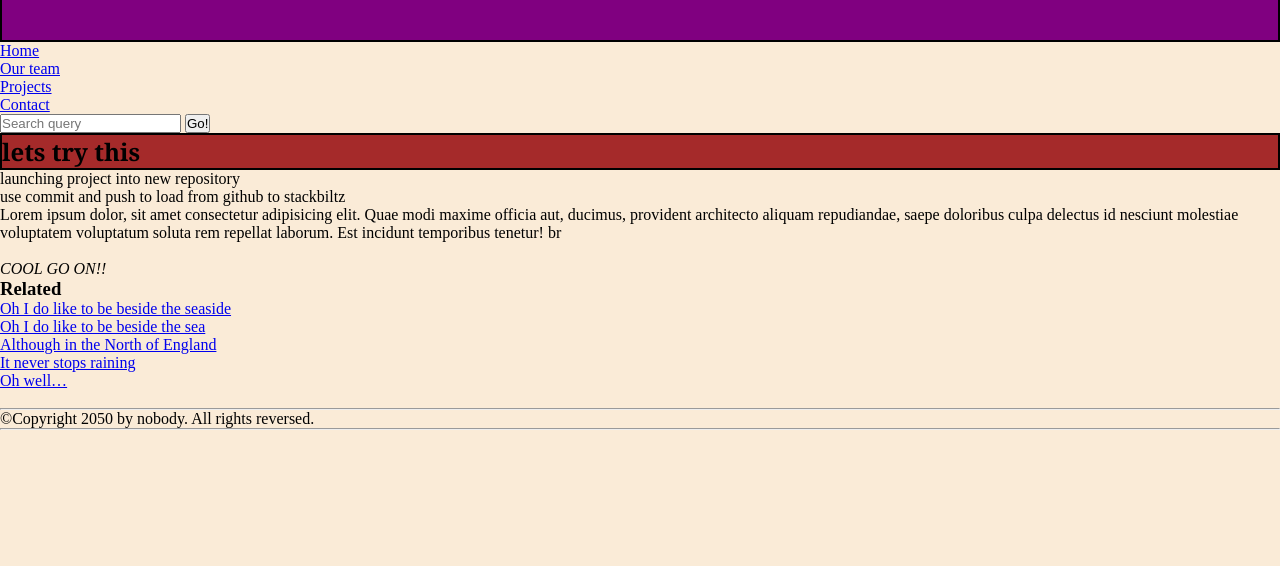
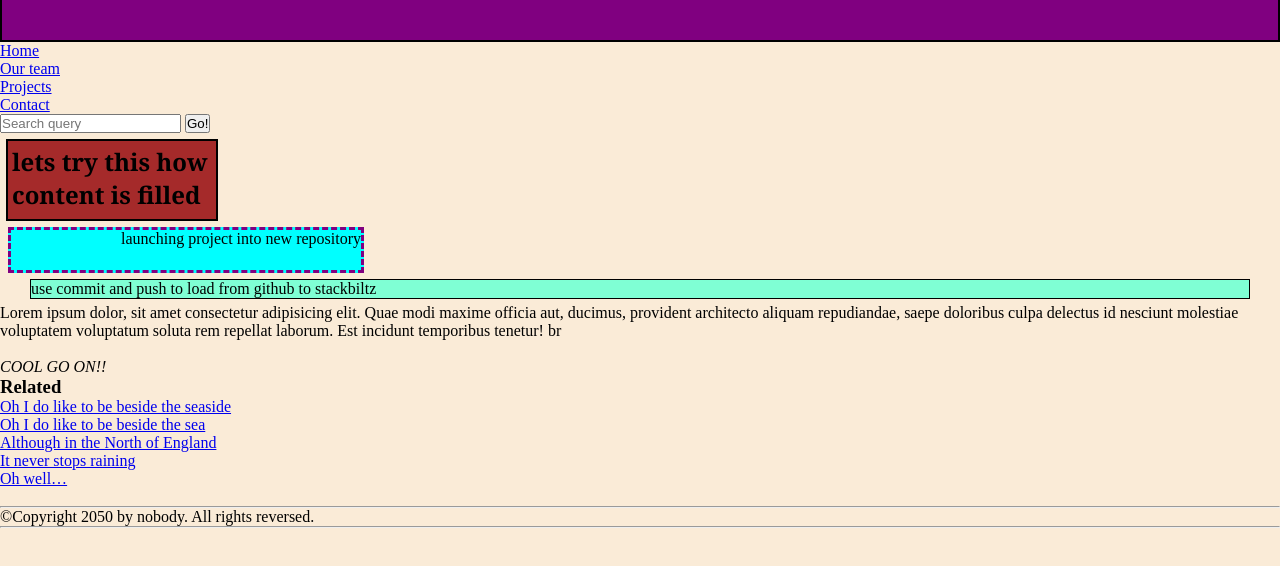
Before and after one commit to abhi-2107/playinghtmlcss, a website: page index.html in a window 1280 px wide. Shown: the part 62-628 px from the top of the page. Drawn offline with Linux system fonts and the light colour scheme.

Commit message:
2 files modified

```diff
--- a/index.html
+++ b/index.html
@@ -35,10 +35,10 @@
     <main>
       <article>
         <!-- It contains an article -->
-        <h2>lets try this</h2>
-        <p>launching project into new repository</p>
+        <h2>lets try this how content is filled</h2>
+        <p id="trbl">launching project into new repository</p>
 
-        <p>use commit and push to load from github to stackbiltz</p>
+        <p id="tl">use commit and push to load from github to stackbiltz</p>
 
         <p>
           Lorem ipsum dolor, sit amet consectetur adipisicing elit. Quae modi
--- a/style.css
+++ b/style.css
@@ -16,11 +16,32 @@ h1 {
 }
 
 h2 {
-  border: 2px solid black;
   font-family: Cambria, Cochin, Georgia, Times, 'Times New Roman', serif;
   background-color: brown;
+
+  height: 70px;
+  width: 200px;
+  margin: 6px;
+  padding: 4px;
+  border: 2px solid black;
 }
 
+#trbl {
+  margin: 2px 4px 6px 8px;
+  /* margin is updated from TOP RIGHT BOTTOM LEFT  */
+  background-color: aqua;
+  height: 40px;
+  width: 350px;
+  text-align: right;
+  border: 3px dashed purple;
+}
+
+#tl {
+  margin: 5px 30px;
+  /* 5px margin set on top - bottom  and 10px on left-right */
+  background-color: aquamarine;
+  border: 1px solid;
+}
 /* body {
   background-image: url('https://stackblitz.com/files/js-2yrgif/github/abhi-2107/playinghtmlcss/main/canthurtme.png');
 } */
```
